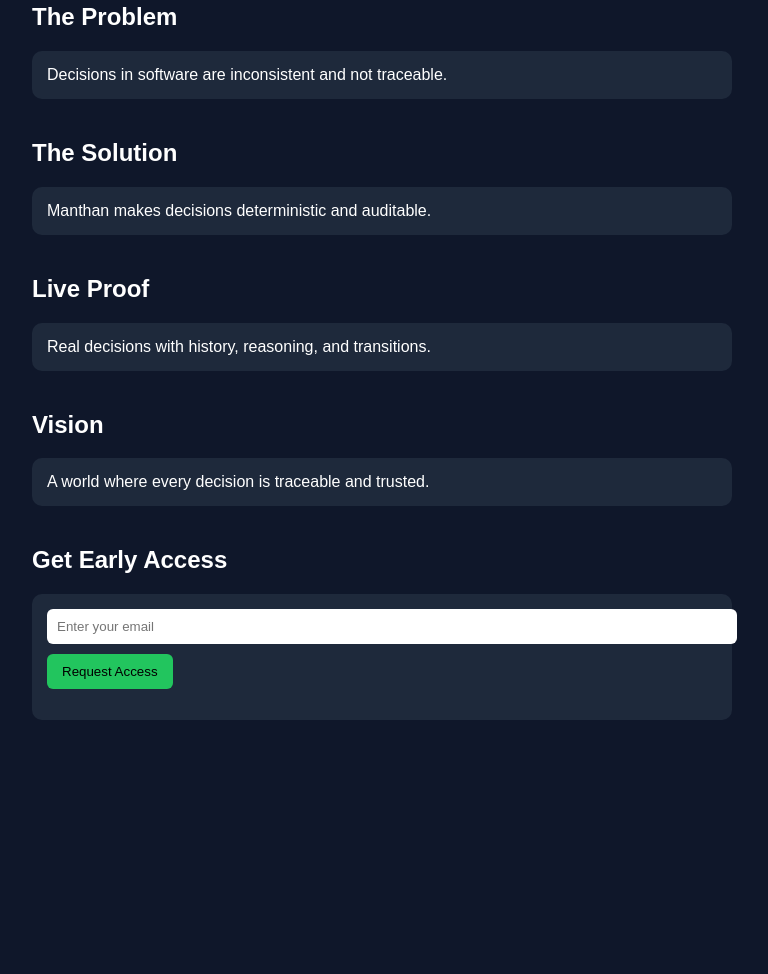
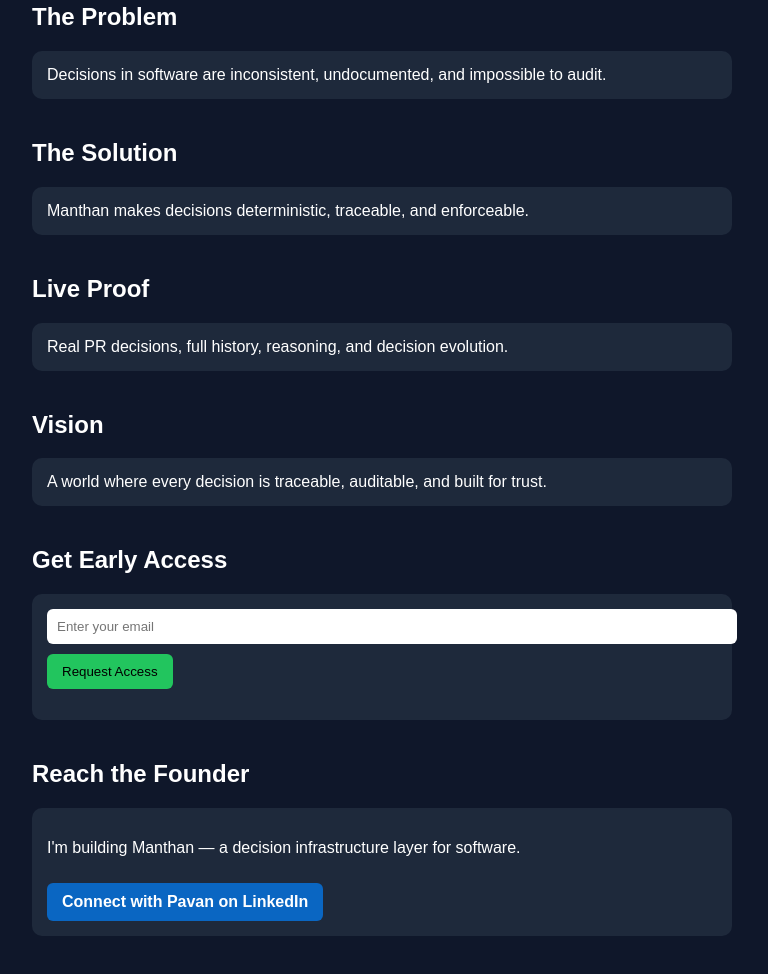
Before and after one commit to dip-protocol/manthan-webhook, a website: page ui/index.html in a window 1280 px wide. Shown: the part 408-1382 px from the top of the page, without its empty margins (258-1026 px from the left). Before the commit the page ends 1168 px from the top, so only its background shows below. Drawn offline with Linux system fonts and the light colour scheme.

Commit message:
final founder mode: landing + audio + leads + linkedin

```diff
--- a/ui/index.html
+++ b/ui/index.html
@@ -97,7 +97,7 @@
   <a class="secondary" href="/decisions">View API</a>
 </div>
 
-<!-- AUDIO -->
+<!-- 🎧 AUDIO -->
 <div style="margin-top:30px;">
   <p style="color:#94a3b8;">▶ Listen to how Manthan works</p>
   <audio controls style="width:100%; max-width:400px;">
@@ -105,28 +105,39 @@
   </audio>
 </div>
 
-<!-- SECTIONS -->
+<!-- PROBLEM -->
 <div class="section">
   <h2>The Problem</h2>
-  <div class="box">Decisions in software are inconsistent and not traceable.</div>
+  <div class="box">
+    Decisions in software are inconsistent, undocumented, and impossible to audit.
+  </div>
 </div>
 
+<!-- SOLUTION -->
 <div class="section">
   <h2>The Solution</h2>
-  <div class="box">Manthan makes decisions deterministic and auditable.</div>
+  <div class="box">
+    Manthan makes decisions deterministic, traceable, and enforceable.
+  </div>
 </div>
 
+<!-- PROOF -->
 <div class="section">
   <h2>Live Proof</h2>
-  <div class="box">Real decisions with history, reasoning, and transitions.</div>
+  <div class="box">
+    Real PR decisions, full history, reasoning, and decision evolution.
+  </div>
 </div>
 
+<!-- VISION -->
 <div class="section">
   <h2>Vision</h2>
-  <div class="box">A world where every decision is traceable and trusted.</div>
+  <div class="box">
+    A world where every decision is traceable, auditable, and built for trust.
+  </div>
 </div>
 
-<!-- CONTACT -->
+<!-- 📩 CONTACT -->
 <div class="section">
   <h2>Get Early Access</h2>
 
@@ -134,6 +145,34 @@
     <input type="email" id="email" placeholder="Enter your email">
     <button onclick="submitEmail()">Request Access</button>
     <p id="msg" style="margin-top:10px; color:#94a3b8;"></p>
+  </div>
+</div>
+
+<!-- 🔗 FOUNDER -->
+<div class="section">
+  <h2>Reach the Founder</h2>
+
+  <div class="box">
+    <p>
+      I'm building Manthan — a decision infrastructure layer for software.
+    </p>
+
+    <a
+      href="https://www.linkedin.com/in/pavancharak/"
+      target="_blank"
+      style="
+        display:inline-block;
+        margin-top:10px;
+        padding:10px 15px;
+        background:#0a66c2;
+        color:white;
+        border-radius:6px;
+        text-decoration:none;
+        font-weight:bold;
+      "
+    >
+      Connect with Pavan on LinkedIn
+    </a>
   </div>
 </div>
 
```
